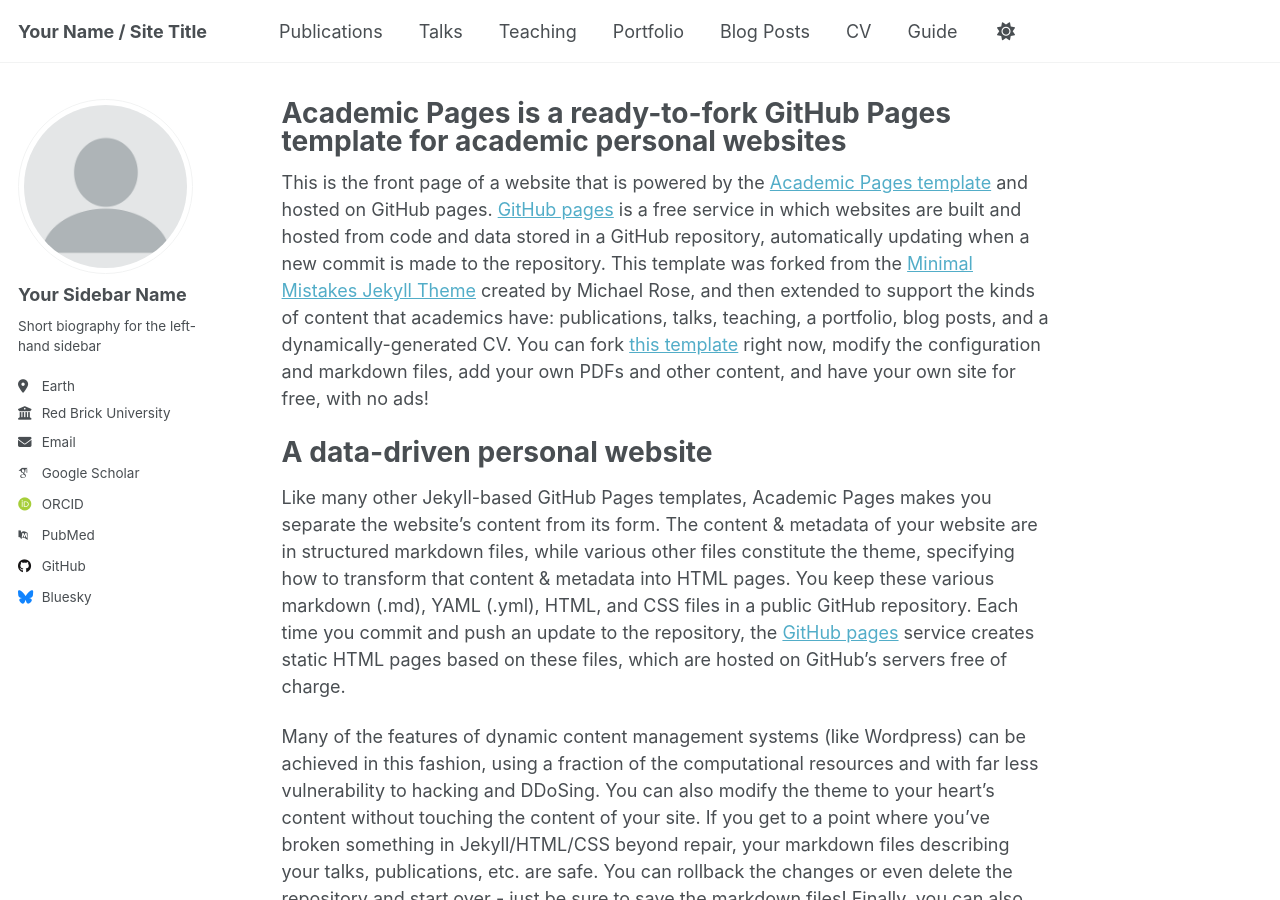
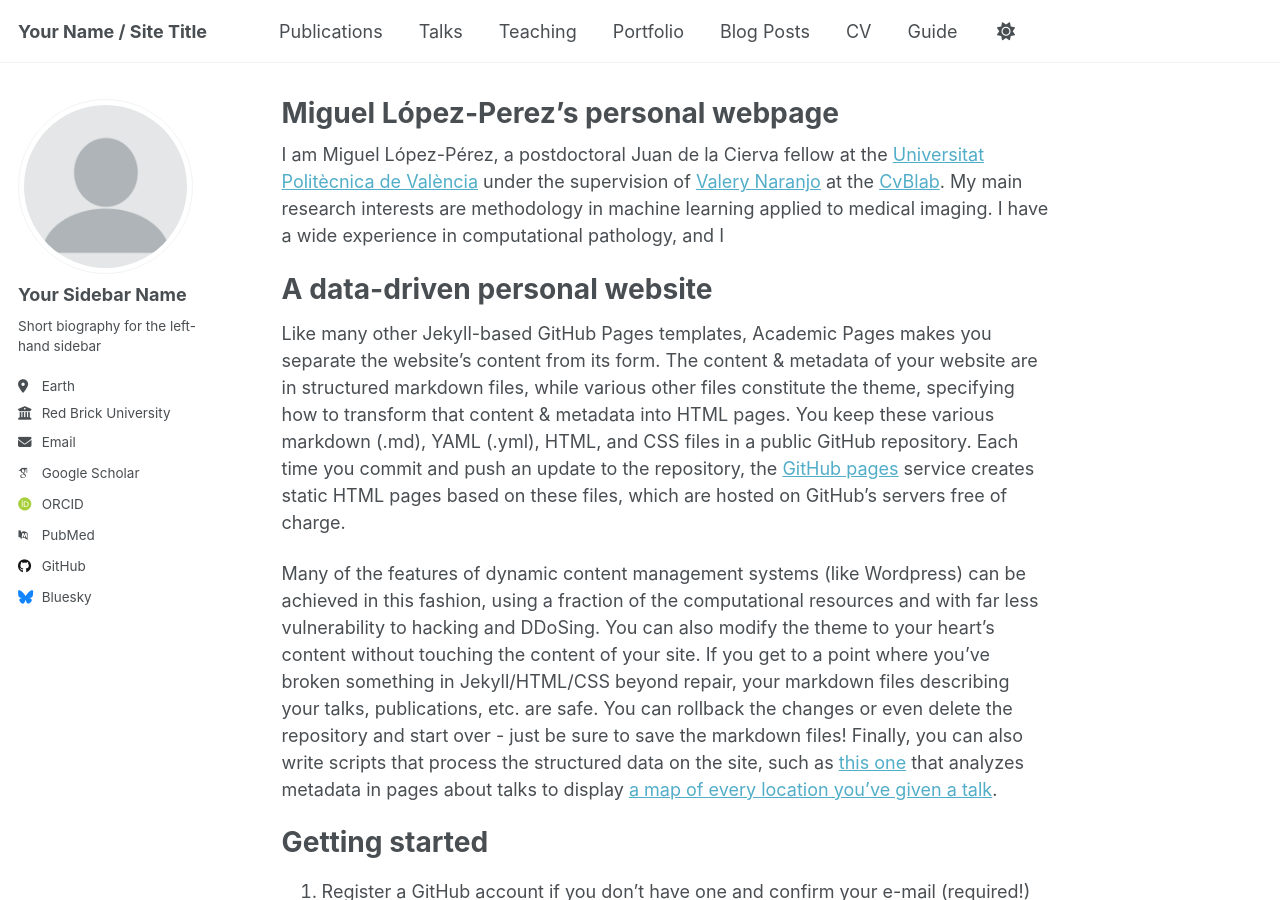
Before and after one commit to wizmik12/wizmik12.github.io, a Jekyll site: the page built from _pages/about.md, in a window 1280 px wide and 900 px high. Built offline with Jekyll 4.4.1, drawn with Linux system fonts in a browser that asks for light colours; some web fonts are replaced.

Commit message:
Update about.md

```diff
--- a/_pages/about.md
+++ b/_pages/about.md
@@ -1,13 +1,13 @@
 ---
 permalink: /
-title: "Academic Pages is a ready-to-fork GitHub Pages template for academic personal websites"
+title: "Miguel López-Perez's personal webpage"
 author_profile: true
 redirect_from:
   - /about/
   - /about.html
 ---
 
-This is the front page of a website that is powered by the [Academic Pages template](https://github.com/academicpages/academicpages.github.io) and hosted on GitHub pages. [GitHub pages](https://pages.github.com) is a free service in which websites are built and hosted from code and data stored in a GitHub repository, automatically updating when a new commit is made to the repository. This template was forked from the [Minimal Mistakes Jekyll Theme](https://mmistakes.github.io/minimal-mistakes/) created by Michael Rose, and then extended to support the kinds of content that academics have: publications, talks, teaching, a portfolio, blog posts, and a dynamically-generated CV. You can fork [this template](https://github.com/academicpages/academicpages.github.io) right now, modify the configuration and markdown files, add your own PDFs and other content, and have your own site for free, with no ads!
+I am Miguel López-Pérez, a postdoctoral Juan de la Cierva fellow at the [Universitat Politècnica de València](https://github.com/academicpages/academicpages.github.io) under the supervision of [Valery Naranjo]() at the [CvBlab](). My main research interests are methodology in machine learning applied to medical imaging. I have a wide experience in computational pathology, and I
 
 A data-driven personal website
 ======
```
